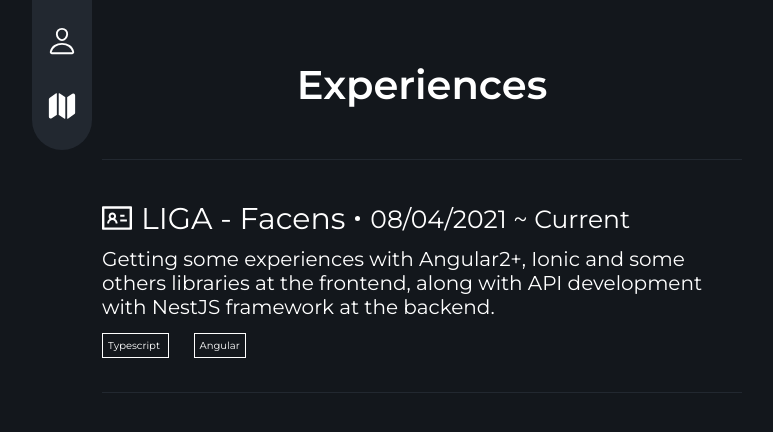
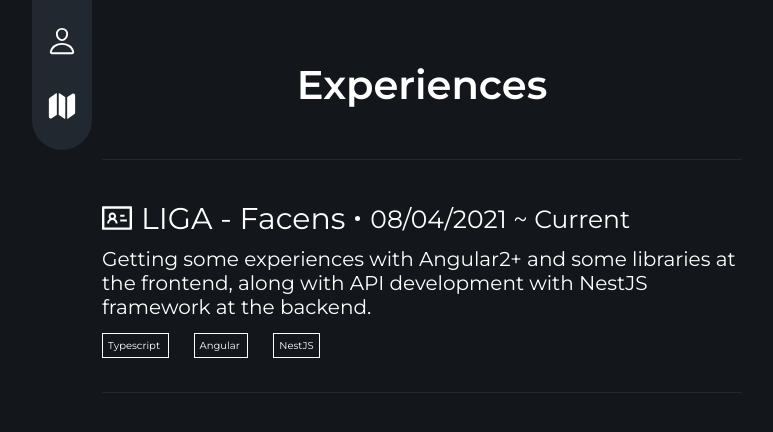
Before and after one commit to leonardodimarchi/my-portfolio, a React (Create React App) app: page /experiences in a window 1280 px wide. Shown: the top 432 px of the page, without its empty margins (218-991 px from the left). Built offline with nearby package versions, Linux system fonts and the light colour scheme.

Commit message:
update(jobcard): updating a jobcard

```diff
--- a/src/pages/Experiences/index.tsx
+++ b/src/pages/Experiences/index.tsx
@@ -18,10 +18,10 @@ export function ExperiencesPage(): ReactElement {
             title='LIGA - Facens'
             initialDate='08/04/2021'
             finalDate='Current'
-            description='Getting some experiences with Angular2+,
-            Ionic and some others libraries at the frontend,
+            description='Getting some experiences with Angular2+
+            and some libraries at the frontend,
             along with API development with NestJS framework at the backend.'
-            skills={['Typescript','Angular']} />
+            skills={['Typescript','Angular','NestJS']} />
         </div>
 
       </div>
```
